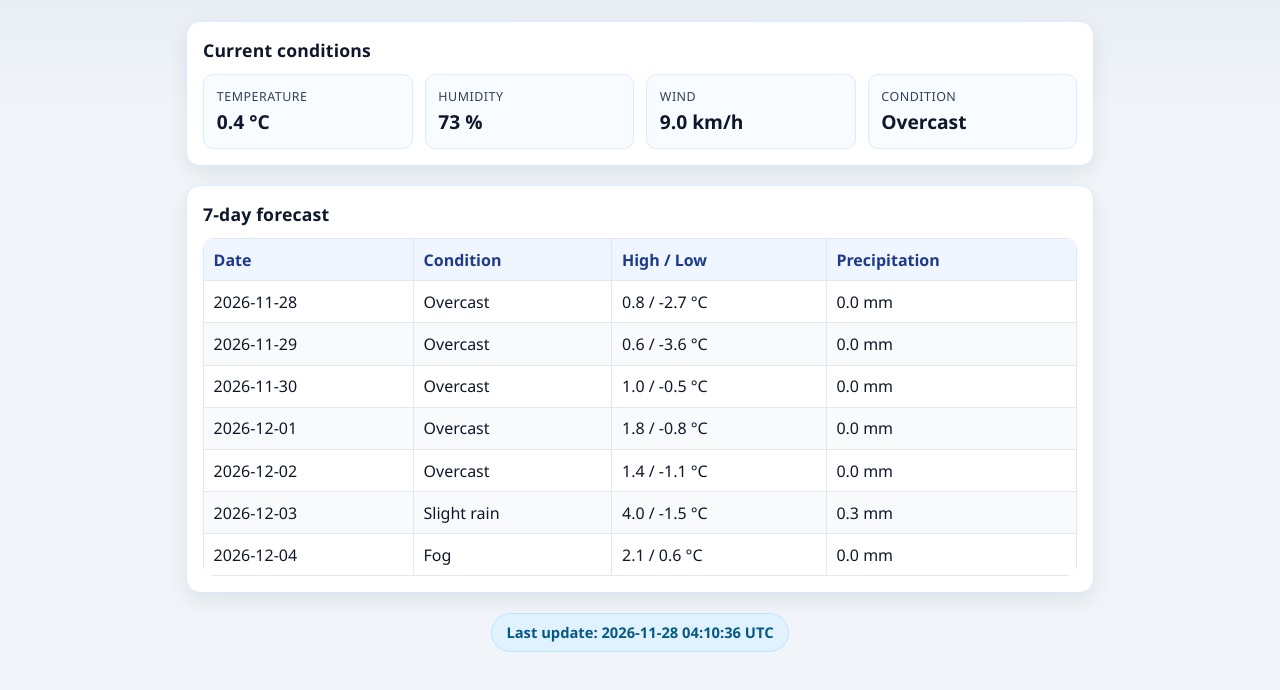
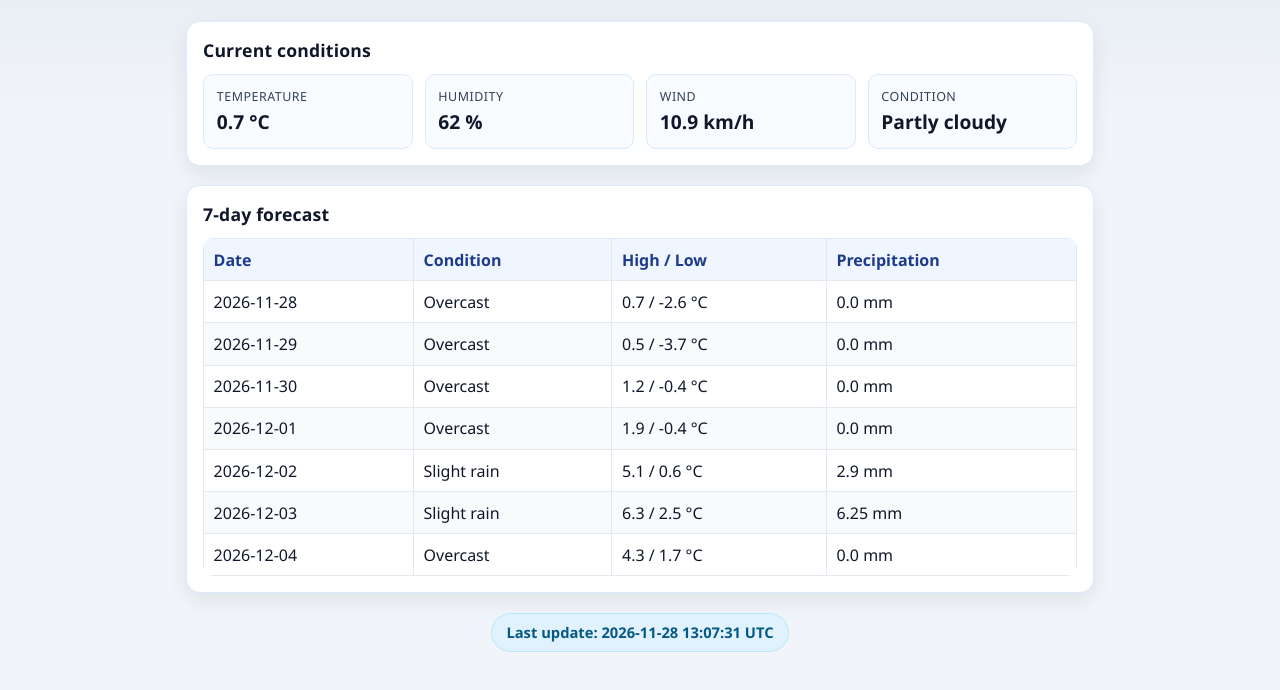
Before and after one commit to mustiego2001-commits/PRACA, a plain HTML site: page index.html in a window 1280 px wide. Shown: the part 104-794 px from the top of the page. Drawn offline with Linux system fonts and the light colour scheme.

Commit message:
chore: refresh weather dashboard data

```diff
--- a/index.html
+++ b/index.html
@@ -111,10 +111,10 @@
     <section class="panel">
       <h2>Current conditions</h2>
       <div class="cards">
-        <div class="card"><div class="label">Temperature</div><div class="value">0.4 °C</div></div>
-        <div class="card"><div class="label">Humidity</div><div class="value">73 %</div></div>
-        <div class="card"><div class="label">Wind</div><div class="value">9.0 km/h</div></div>
-        <div class="card"><div class="label">Condition</div><div class="value">Overcast</div></div>
+        <div class="card"><div class="label">Temperature</div><div class="value">0.7 °C</div></div>
+        <div class="card"><div class="label">Humidity</div><div class="value">62 %</div></div>
+        <div class="card"><div class="label">Wind</div><div class="value">10.9 km/h</div></div>
+        <div class="card"><div class="label">Condition</div><div class="value">Partly cloudy</div></div>
       </div>
     </section>
 
@@ -125,13 +125,13 @@
           <tr><th>Date</th><th>Condition</th><th>High / Low</th><th>Precipitation</th></tr>
         </thead>
         <tbody>
-          <tr><td>2026-11-28</td><td>Overcast</td><td>0.8 / -2.7 °C</td><td>0.0 mm</td></tr><tr><td>2026-11-29</td><td>Overcast</td><td>0.6 / -3.6 °C</td><td>0.0 mm</td></tr><tr><td>2026-11-30</td><td>Overcast</td><td>1.0 / -0.5 °C</td><td>0.0 mm</td></tr><tr><td>2026-12-01</td><td>Overcast</td><td>1.8 / -0.8 °C</td><td>0.0 mm</td></tr><tr><td>2026-12-02</td><td>Overcast</td><td>1.4 / -1.1 °C</td><td>0.0 mm</td></tr><tr><td>2026-12-03</td><td>Slight rain</td><td>4.0 / -1.5 °C</td><td>0.3 mm</td></tr><tr><td>2026-12-04</td><td>Fog</td><td>2.1 / 0.6 °C</td><td>0.0 mm</td></tr>
+          <tr><td>2026-11-28</td><td>Overcast</td><td>0.7 / -2.6 °C</td><td>0.0 mm</td></tr><tr><td>2026-11-29</td><td>Overcast</td><td>0.5 / -3.7 °C</td><td>0.0 mm</td></tr><tr><td>2026-11-30</td><td>Overcast</td><td>1.2 / -0.4 °C</td><td>0.0 mm</td></tr><tr><td>2026-12-01</td><td>Overcast</td><td>1.9 / -0.4 °C</td><td>0.0 mm</td></tr><tr><td>2026-12-02</td><td>Slight rain</td><td>5.1 / 0.6 °C</td><td>2.9 mm</td></tr><tr><td>2026-12-03</td><td>Slight rain</td><td>6.3 / 2.5 °C</td><td>6.25 mm</td></tr><tr><td>2026-12-04</td><td>Overcast</td><td>4.3 / 1.7 °C</td><td>0.0 mm</td></tr>
         </tbody>
       </table>
     </section>
 
     <footer class="timestamp-wrap">
-      <div class="timestamp">Last update: 2026-11-28 04:10:36 UTC</div>
+      <div class="timestamp">Last update: 2026-11-28 13:07:31 UTC</div>
     </footer>
   </main>
 </body>
```
